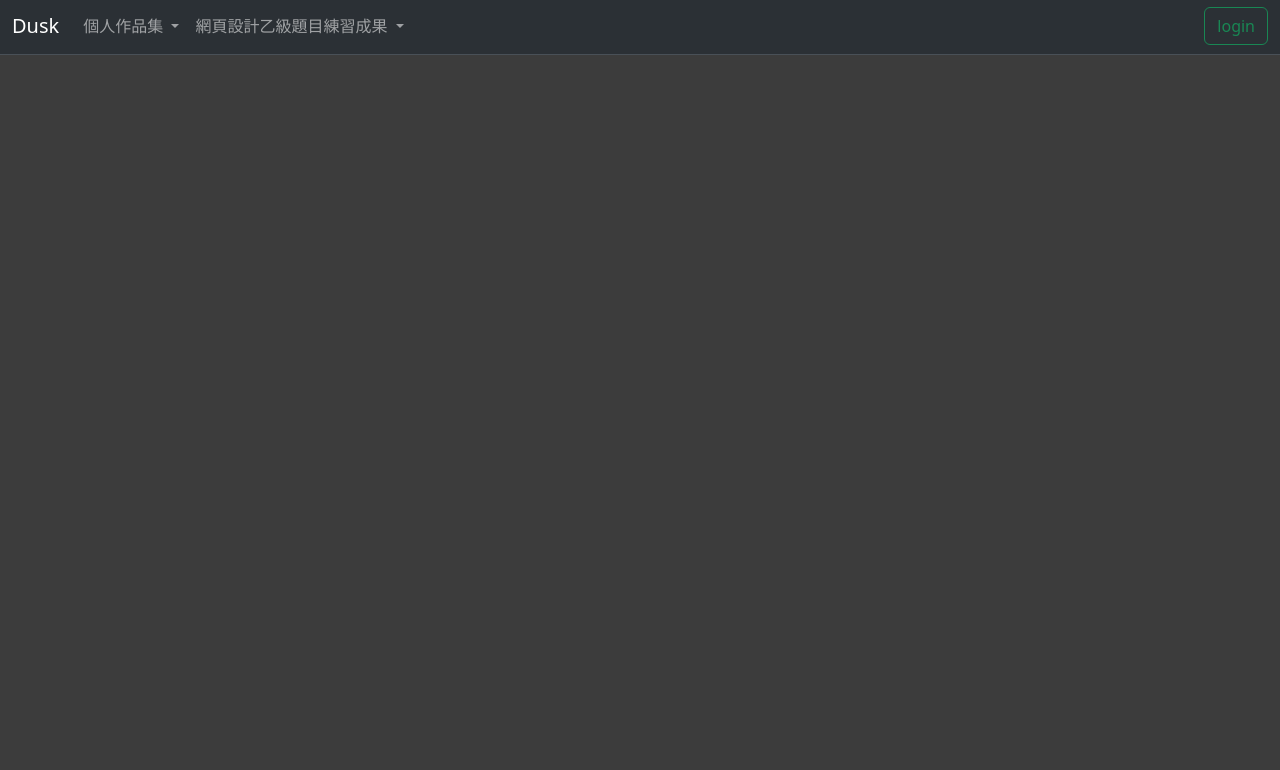
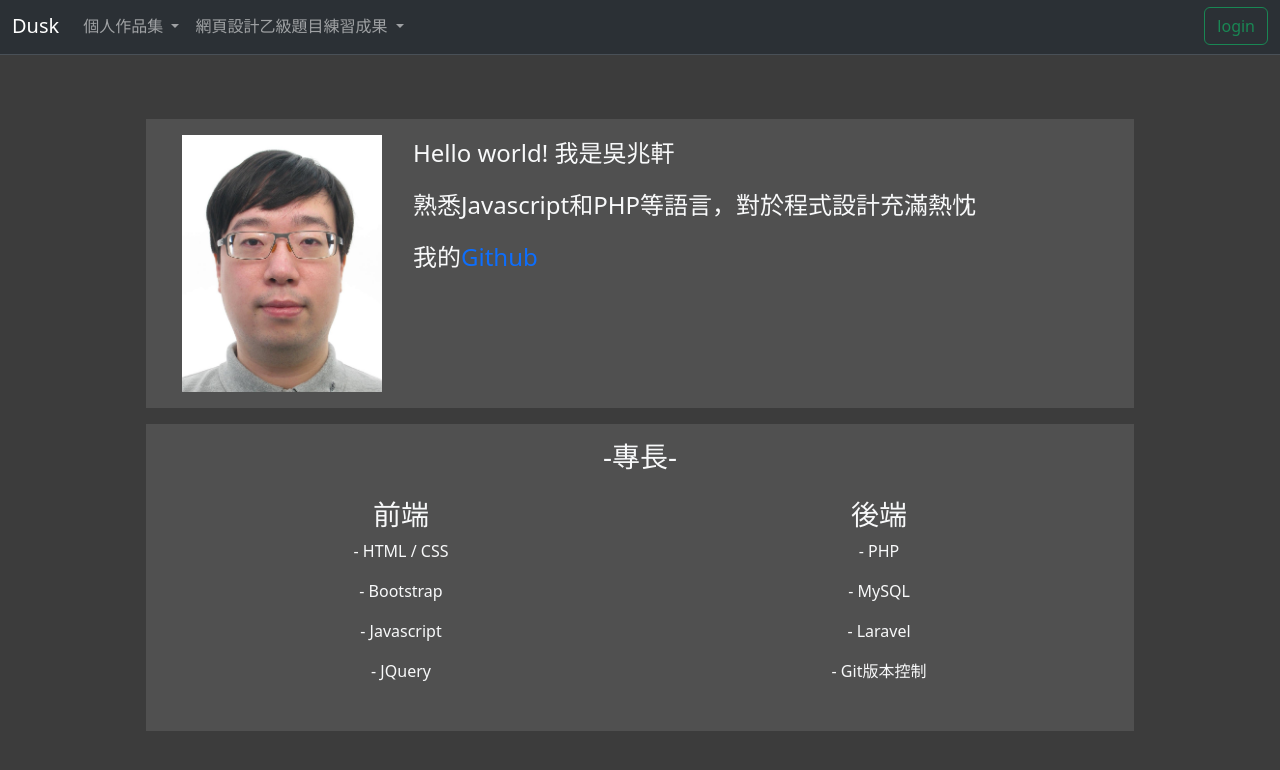
Before and after one commit to DuskEVE/personal_homepage, a plain HTML site: page index.html in a window 1280 px wide. Shown: the part 242-1012 px from the top of the page. Before the commit the page ends 800 px from the top, so only its background shows below. Drawn offline with nearby package versions, Linux system fonts and the light colour scheme.

Commit message:
finish first version of main page

```diff
--- a/css/dusk.css
+++ b/css/dusk.css
@@ -22,3 +22,9 @@
     top: 0px;
     left: 0px;
 }
+.profile-img{
+    width: 200px;
+}
+.profile-intro{
+    font-size: 24px;
+}
--- a/index.html
+++ b/index.html
@@ -95,24 +95,38 @@
     <div class="text-light p-5">
       <!-- 頭像 -->
       <!-- 簡介 -->
-      <div class="row dusk-bg-lightgray m-3">
+      <div class="row dusk-bg-lightgray m-3 p-3">
+        <div class="col-3 d-flex justify-content-center align-items-center">
+          <img src="./img/229GKNQ.jpg" class="profile-img">
+        </div>
 
+        <div class="col-9 profile-intro ">
+          <p>Hello world! 我是吳兆軒</p>
+          <p>熟悉Javascript和PHP等語言，對於程式設計充滿熱忱</p>
+          <p>我的<a href="https://github.com/DuskEVE" style="text-decoration: none;">Github</a></p>
+        </div>
       </div>
 
       <!-- 專長 -->
-      <div class="row dusk-bg-lightgray m-3">
+      <div class="row dusk-bg-lightgray m-3 p-3">
+        <h3 class="text-center">-專長-</h3>
 
+        <div class="p-3 col-6 text-center">
+          <h3>前端</h3>
+          <p>- HTML / CSS</p>
+          <p>- Bootstrap</p>
+          <p>- Javascript</p>
+          <p>- JQuery</p>
+        </div>
+        <div class="p-3 col-6 text-center">
+          <h3>後端</h3>
+          <p>- PHP</p>
+          <p>- MySQL</p>
+          <p>- Laravel</p>
+          <p>- Git版本控制</p>
+        </div>
       </div>
 
-      <!-- 證照 -->
-      <div class="row dusk-bg-lightgray m-3">
-
-      </div>
-
-      <!-- 自傳 -->
-      <div class="row dusk-bg-lightgray m-3">
-
-      </div>
 
     </div>
   </div>
```
Also changed, not shown: img/229GKNQ.jpg (added).
